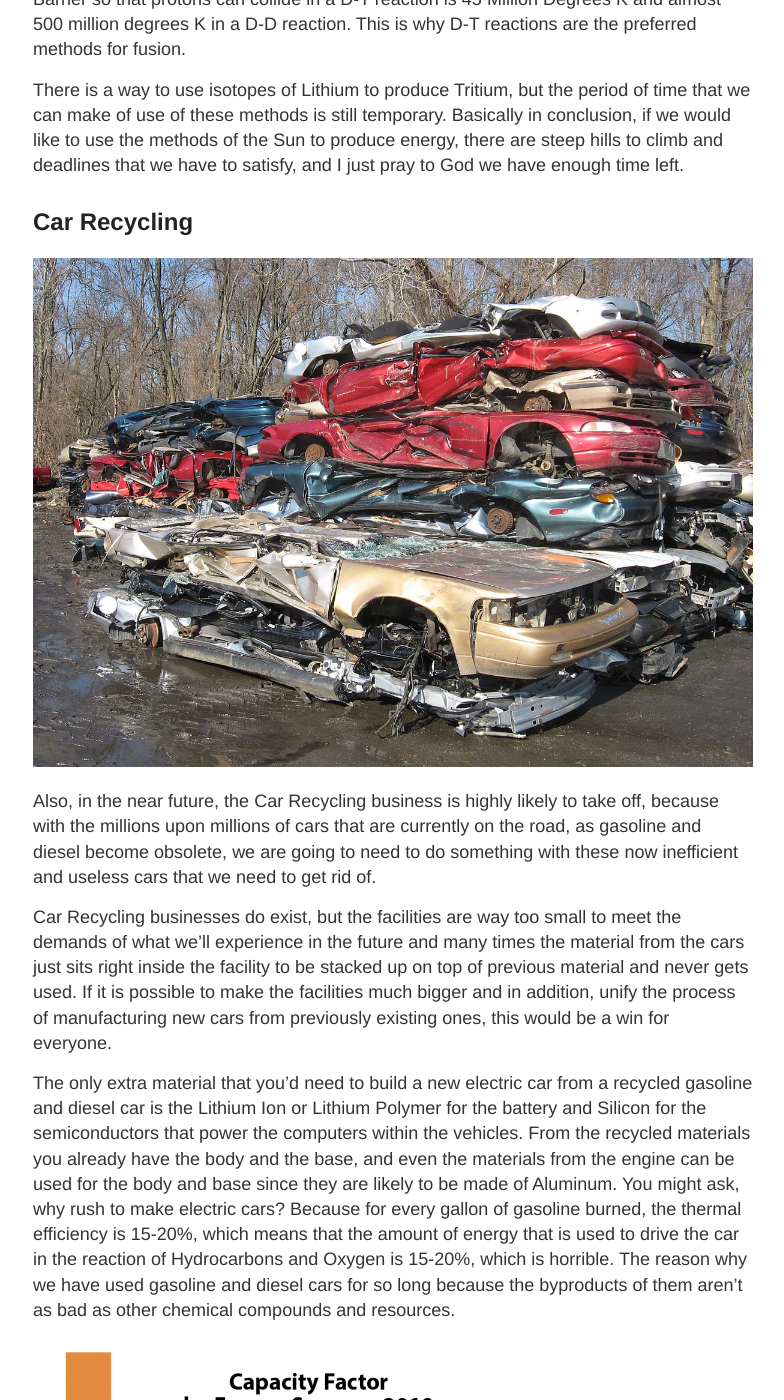
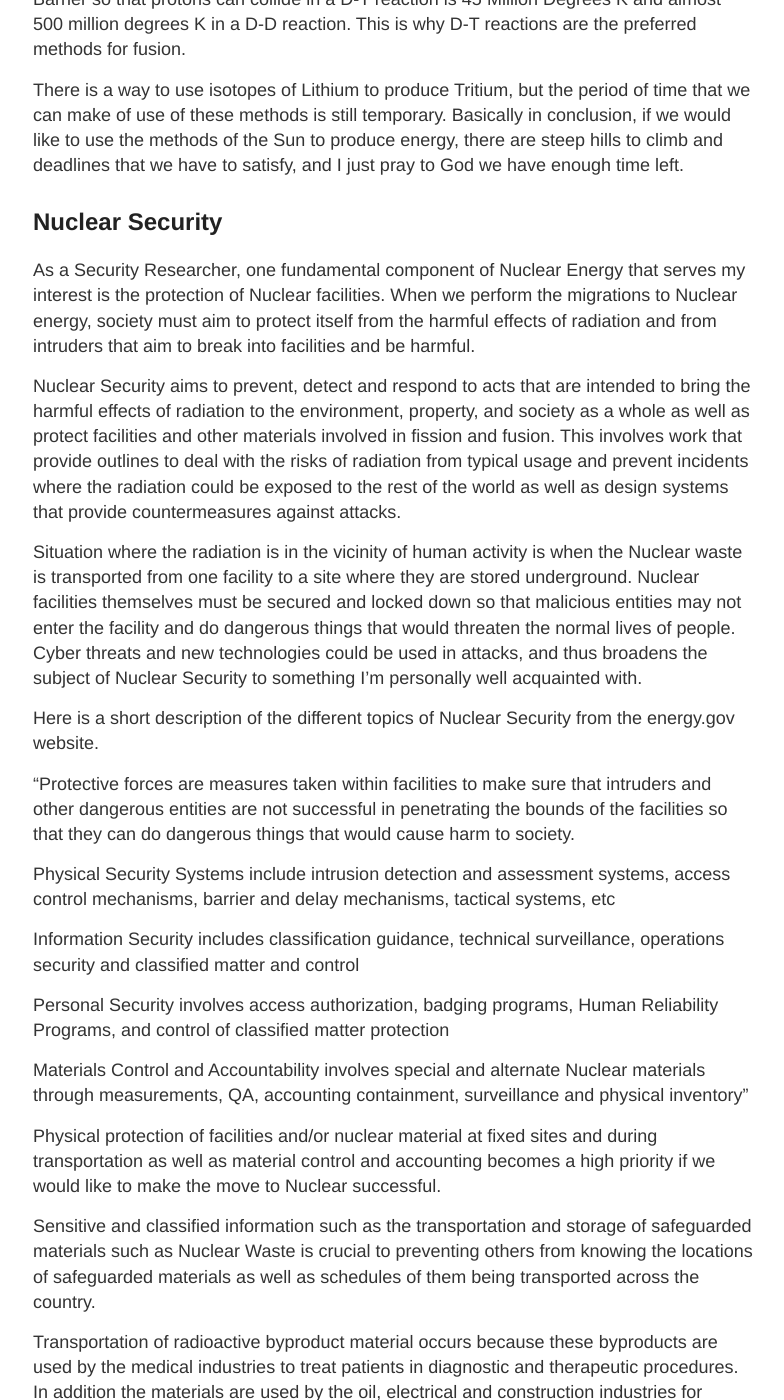
Before and after one commit to YungRaj/YungRaj.github.io, a Jekyll site: the page built from _posts/2021-03-11-Nuclear Energy and Climate.md, in a window 1280 px wide and 1400 px high, scrolled down 2459 px. Shown: the whole window, without its empty margins (247-1031 px from the left). Built offline with Jekyll 4.4.1, drawn with Linux system fonts in a browser that asks for light colours; some of the changed text lies outside the part shown.

Commit message:
Nuclear Security

```diff
--- a/_posts/2021-03-11-Nuclear Energy and Climate.md
+++ b/_posts/2021-03-11-Nuclear Energy and Climate.md
@@ -25,6 +25,34 @@ The next solution that we would have is nuclear fusion. Even though 1 in 6400 Hy
 A fusion reaction between Tritium and Deuterium releases 17.6 mega electron volts of energy. In short, 1g of Hydrogen fuel can produce 1000 MW of energy. The problem is that Tritium is even scarcer than most fissile material, where the total mass of it within naturally occurring water is 829 kg on Earth. D-D nuclear fusion exists too, where two Deuterium molecules fuse into an isotope of Helium, but this has the same problems that D-T fusion does, where the thermal energy required for the reaction is lower or similar to the thermal gain that can be converted to electricity. The temperature needed to break the Coulomb Barrier so that protons can collide in a D-T reaction is 45 Million Degrees K and almost 500 million degrees K in a D-D reaction. This is why D-T reactions are the preferred methods for fusion.
 
 There is a way to use isotopes of Lithium to produce Tritium, but the period of time that we can make of use of these methods is still temporary. Basically in conclusion, if we would like to use the methods of the Sun to produce energy, there are steep hills to climb and deadlines that we have to satisfy, and I just pray to God we have enough time left.
+
+## Nuclear Security
+
+As a Security Researcher, one fundamental component of Nuclear Energy that serves my interest is the protection of Nuclear facilities. When we perform the migrations to Nuclear energy, society must aim to protect itself from the harmful effects of radiation and from intruders that aim to break into facilities and be harmful.
+
+Nuclear Security aims to prevent, detect and respond to acts that are intended to bring the harmful effects of radiation to the environment, property, and society as a whole as well as protect facilities and other materials involved in fission and fusion. This involves work that provide outlines to deal with the risks of radiation from typical usage and prevent incidents where the radiation could be exposed to the rest of the world as well as design systems that provide countermeasures against attacks.
+
+Situation where the radiation is in the vicinity of human activity is when the Nuclear waste is transported from one facility to a site where they are stored underground. Nuclear facilities themselves must be secured and locked down so that malicious entities may not enter the facility and do dangerous things that would threaten the normal lives of people. Cyber threats and new technologies could be used in attacks, and thus broadens the subject of Nuclear Security to something I'm personally well acquainted with.
+
+Here is a short description of the different topics of Nuclear Security from the energy.gov website.
+
+"Protective forces are measures taken within facilities to make sure that intruders and other dangerous entities are not successful in penetrating the bounds of the facilities so that they can do dangerous things that would cause harm to society.
+
+Physical Security Systems include intrusion detection and assessment systems, access control mechanisms, barrier and delay mechanisms, tactical systems, etc
+
+Information Security includes classification guidance, technical surveillance, operations security and classified matter and control
+
+Personal Security involves access authorization, badging programs, Human Reliability Programs, and control of classified matter protection
+
+Materials Control and Accountability involves special and alternate Nuclear materials through measurements, QA, accounting containment, surveillance and physical inventory"
+
+Physical protection of facilities and/or nuclear material at fixed sites and during transportation as well as material control and accounting becomes a high priority if we would like to make the move to Nuclear successful.
+
+Sensitive and classified information such as the transportation and storage of safeguarded materials such as Nuclear Waste is crucial to preventing others from knowing the locations of safeguarded materials as well as schedules of them being transported across the country.
+
+Transportation of radioactive byproduct material occurs because these byproducts are used by the medical industries to treat patients in diagnostic and therapeutic procedures. In addition the materials are used by the oil, electrical and construction industries for technology research and development.
+
+As the world becomes more dependent on computers and technology, we must be aware that the impacts of cybersecurity in various ways make it crucial for the country to be equipped in defense and security so that we can be accountable in operating nuclear facilities and transporting materials without risk or with assured confidence that we can continously carry out these processes and detect intruders and malicious entities attempting attacks.
 
 ## Car Recycling
 
```
